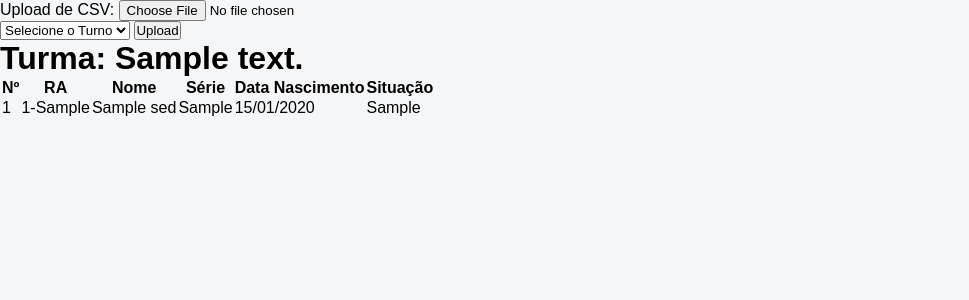
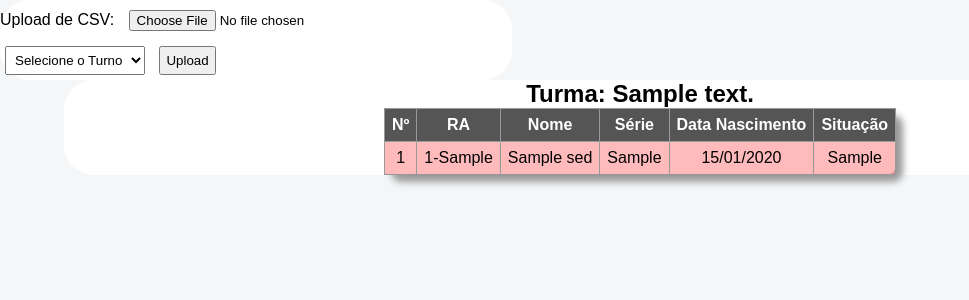
Before and after one commit to wsvantier/caipunas, a Flask app: page /lp/turma/1 in a window 1280 px wide. Shown: the part 38-338 px from the top of the page, without its empty margins (0-969 px from the left). Run offline with Flask 3, Linux system fonts and the light colour scheme; tables that the repository leaves empty hold one stand-in row (values such as "Sample post").

Commit message:
Criação do arquivo de estilo turma.css

```diff
--- a/models.py
+++ b/models.py
@@ -56,4 +56,4 @@ class Turma(db.Model):
     id = db.Column(db.Integer, primary_key = True)
     desc = db.Column(db.String, nullable = False)
 
-    sed = db.relationship('Sed', back_populates='turma')
+    sed = db.relationship('Sed', back_populates='turma', cascade='all, delete')
--- /dev/null
+++ b/static/css/turma.css
@@ -0,0 +1,48 @@
+main{
+  display: flex;
+  flex-direction: column;
+
+}
+
+section{
+  background: #fff;
+  width: 90%;
+  margin: auto;
+  border-radius: 30px;
+}
+
+form{
+  background: #fff;
+  border-radius: 30px;
+  max-width: 40%
+}
+
+form input, select{
+  padding: 5px;
+  margin: 5px;
+}
+
+table, th, td{
+  border: 1px solid #999;
+  border-collapse: collapse;
+  text-align: center;
+  padding: 7px;
+
+
+}
+table{
+  margin: auto;
+  box-shadow: 7px 7px 7px #999;
+  border-radius: 10px;
+  }
+
+.transf{
+  background: rgba(255, 146, 146, 0.62);
+}
+th {
+  background-color: #555;
+  color: #FFF
+}
+h1{
+  text-align: center
+}
--- a/templates/turma.html
+++ b/templates/turma.html
@@ -3,9 +3,11 @@
 {% block titulo %} {{ turma }}{%endblock%}
 
 {% block conteudo %}
-
+<link rel="stylesheet" href="{{url_for('static', filename='css/turma.css')}}">
+<main>
+    <div id="form">
         <form action="/lp/upload/{{id}}" method="post" enctype="multipart/form-data">
-    Upload de CSV: <input type="file" name="arq" id="arq"><br>
+            Upload de CSV: <input type="file" name="arq" id="arq">
             <select name="periodo" id="periodo" required>
                 <option value="" selected disabled> Selecione o Turno </option>
                 <option value="MANHA">Manha</option>
@@ -13,6 +15,9 @@
             </select>
             <input type="submit" value="Upload">
         </form>
+    </div>
+
+<section>
 
     <h1> Turma: {{turma}} </h1>
 
@@ -28,17 +33,24 @@
         <tbody>
             {% for x in dados %}
 
+            {% if x.situacao != 'ATIVO' %}
+            <tr class="transf">
+            {% else %}
             <tr>
+            {%endif%}
                 <td>{{ x.num_chamada }}</td>
                 <td>{{ x.ra | RA }}-{{x.dig_ra}}</td>
                 <td>{{ x.nome }}</td>
                 <td>{{ x.serie }}</td>
                 <td>{{ x.dt_nasc.strftime('%d/%m/%Y') }}</td>
                 <td>{{ x.situacao }}</td>
+
              </tr>
 
             {% endfor %}
         </tbody>
     </table>
+</section>
+</main>
 
 {%endblock%}
```
Lines whose indentation alone changed are shown as unchanged.
